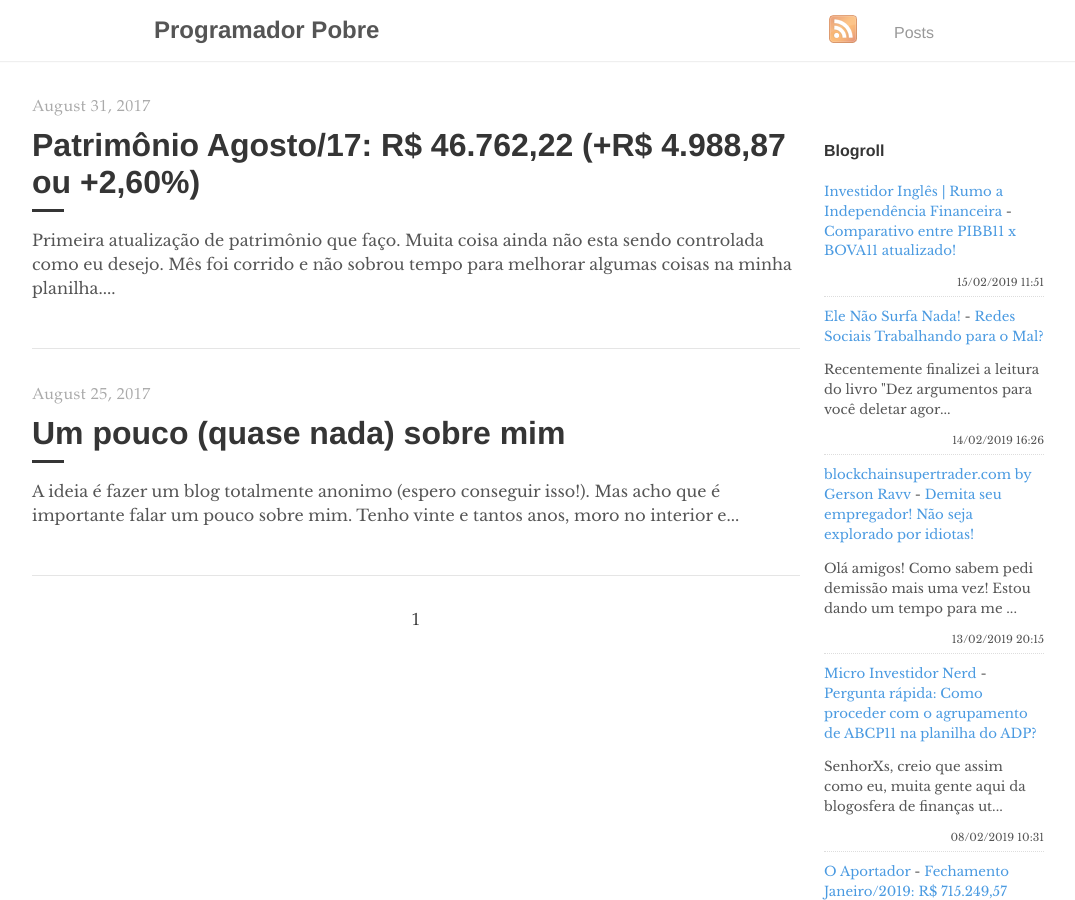
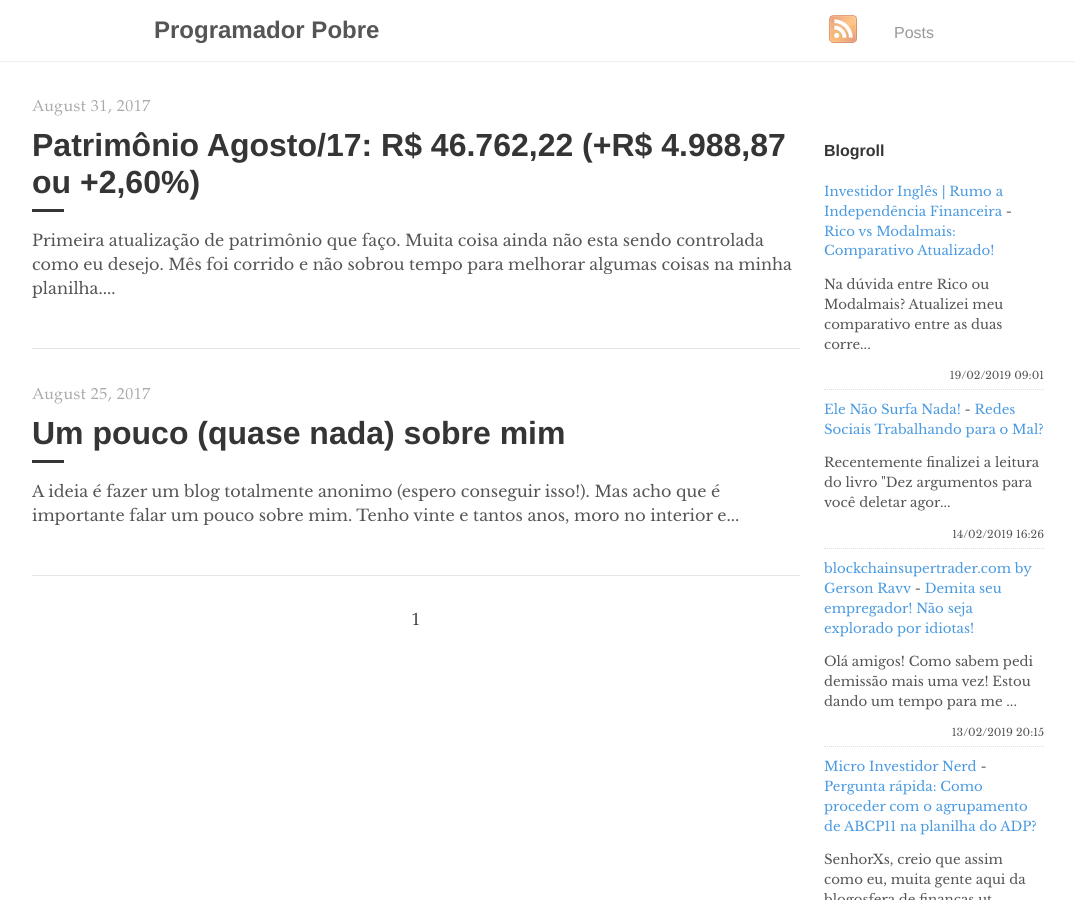
Before and after one commit to programadorpobre/programadorpobre.github.io, a Jekyll site: the page built from index.html, in a window 1280 px wide and 900 px high. Shown: the whole window, without its empty margins (96-1171 px from the left). Built offline with Jekyll 4.4.1, drawn with Linux system fonts in a browser that asks for light colours; the list of posts is cut into pages by our own code; comment, search, counter and statistics services are not loaded.

Commit message:
[ci skip] travis #563

```diff
--- a/_includes/feed-entries.html
+++ b/_includes/feed-entries.html
@@ -1,7 +1,7 @@
 <div class="feed-entry">
-    <a class="feed-entry-site-name" href="https://www.investidoringles.com/">Investidor Inglês | Rumo a Independência Financeira</a> - <a class="feed-entry-title" href="https://www.investidoringles.com/2019/02/comparativo-entre-pibb11-x-bova11.html">Comparativo entre PIBB11 x BOVA11 atualizado!</a>
-    <p class="feed-entry-summary"></p>
-    <time datetime="2019-02-15T11:51:00.000-02:00">15/02/2019 11:51</time>
+    <a class="feed-entry-site-name" href="https://www.investidoringles.com/">Investidor Inglês | Rumo a Independência Financeira</a> - <a class="feed-entry-title" href="https://www.investidoringles.com/2019/02/rico-vs-modalmais-comparativo.html">Rico vs Modalmais: Comparativo Atualizado!</a>
+    <p class="feed-entry-summary">Na dúvida entre Rico ou Modalmais? Atualizei meu comparativo entre as duas corre...</p>
+    <time datetime="2019-02-19T09:01:00.000-03:00">19/02/2019 09:01</time>
 </div>
 <div class="feed-entry">
     <a class="feed-entry-site-name" href="https://elenaosurfanada.blogspot.com/">Ele Não Surfa Nada!</a> - <a class="feed-entry-title" href="https://elenaosurfanada.blogspot.com/2019/02/redes-sociais-trabalhando-para-o-mal.html">Redes Sociais Trabalhando para o Mal?</a>
```
